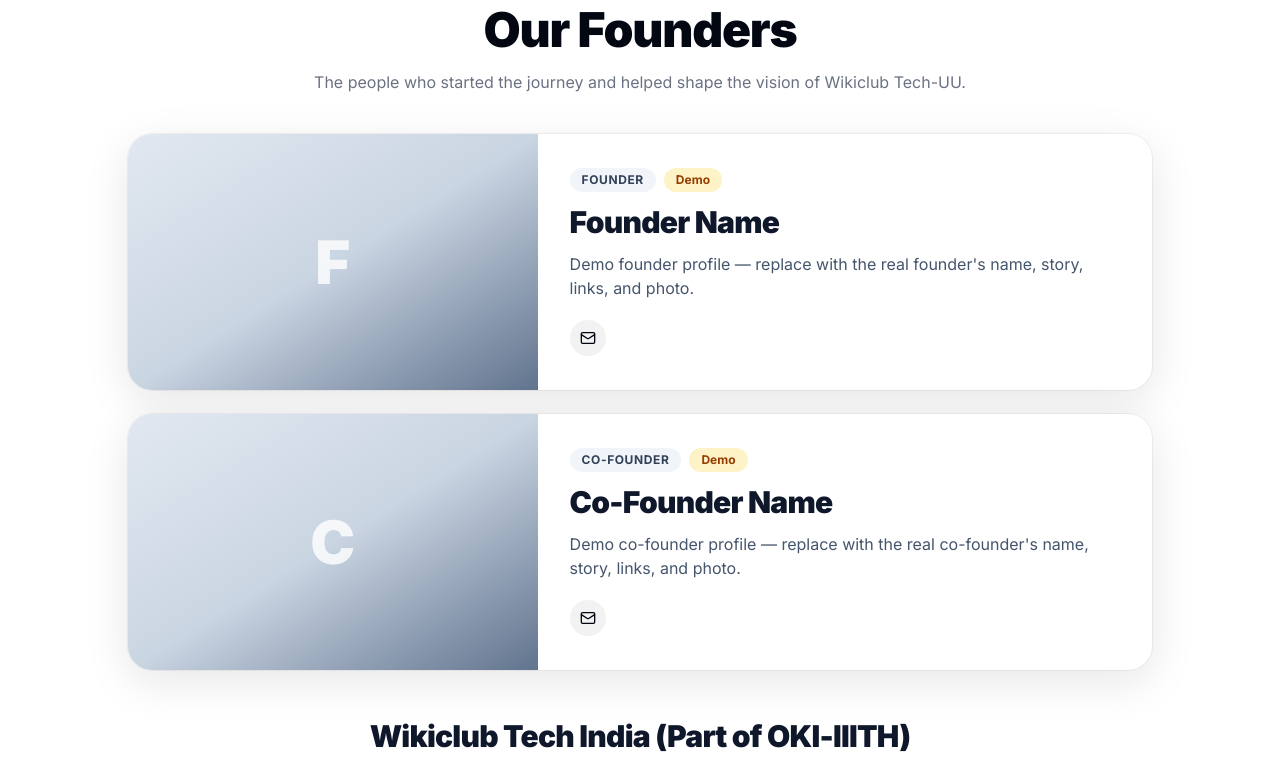
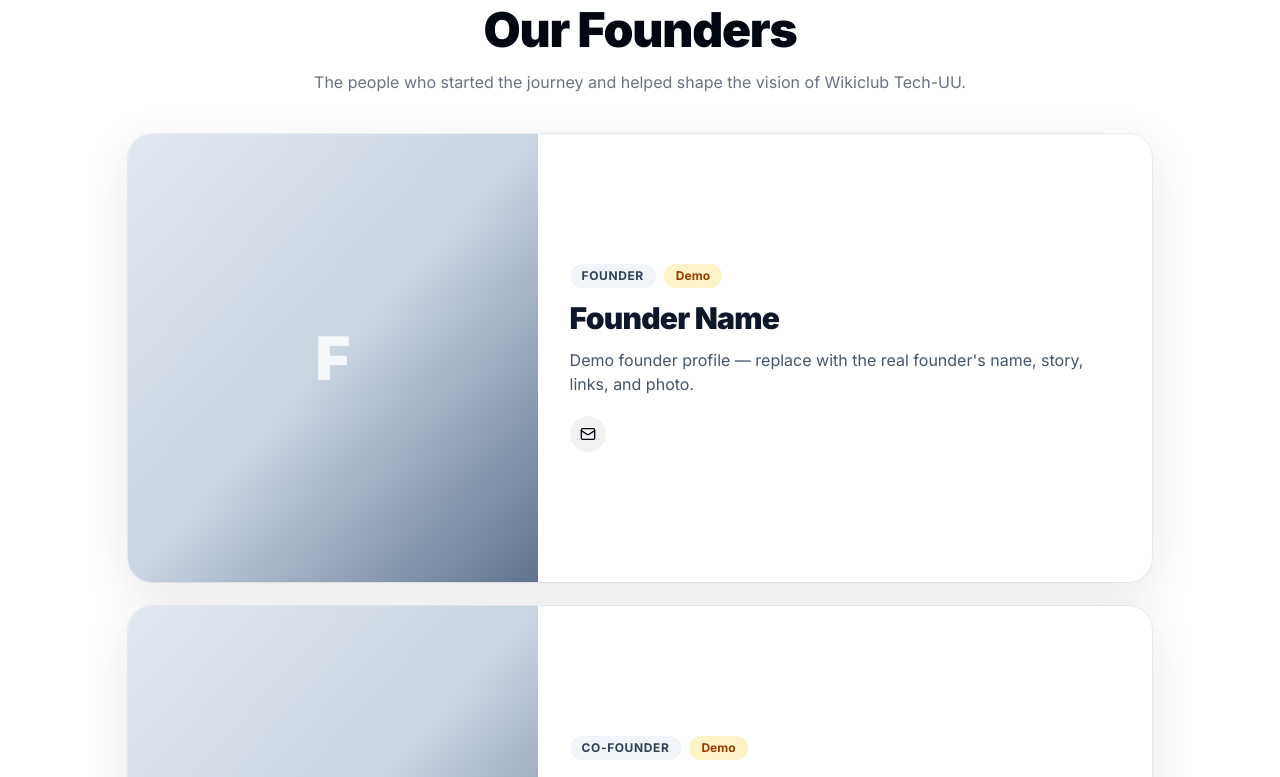
Before and after one commit to mishraji0519/wikiclubtech-nitin, a Next.js app in the folder WikiClub-Tech-UU-main/WikiClub-Tech-UU-main/: page /wikiclubtech-nitin/teams in a window 1280 px wide. Shown: the part 660-1437 px from the top of the page. Built offline with nearby package versions, Linux system fonts and the light colour scheme.

Commit message:
style: increase horizontal team tile height

```diff
--- a/WikiClub-Tech-UU-main/WikiClub-Tech-UU-main/src/components/team/TeamMemberCard.tsx
+++ b/WikiClub-Tech-UU-main/WikiClub-Tech-UU-main/src/components/team/TeamMemberCard.tsx
@@ -117,10 +117,10 @@
           style={{ rotateX, rotateY, transformPerspective: 900 }}
           onPointerMove={handlePointerMove}
           onPointerLeave={resetTilt}
-          className='group cursor-pointer overflow-hidden rounded-3xl bg-white shadow-[0_12px_45px_rgba(15,23,42,0.10)] ring-1 ring-black/5'
+          className='group min-h-[28rem] cursor-pointer overflow-hidden rounded-3xl bg-white shadow-[0_12px_45px_rgba(15,23,42,0.10)] ring-1 ring-black/5 sm:min-h-[28rem]'
           onClick={() => setModalOpen(true)}
         >
-          <div className='flex flex-col items-stretch sm:flex-row'>
+          <div className='flex min-h-[28rem] flex-col items-stretch sm:flex-row'>
             {imageBlock}
             <div className='flex min-h-56 flex-1 flex-col justify-center p-6 sm:min-h-64 sm:p-8'>
               <div className='mb-3 flex flex-wrap items-center gap-2'>
```
